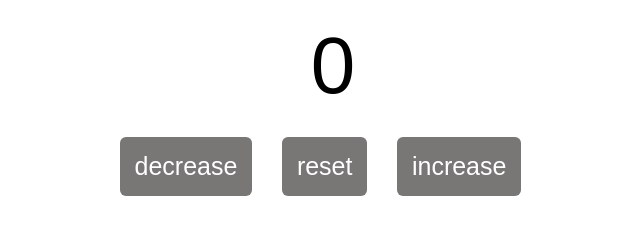
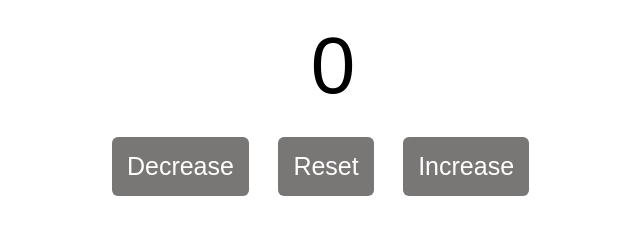
Before and after one commit to michaelHabiib/Counter, a plain HTML site: page index.html in a window 1280 px wide. Shown: the part 221-456 px from the top of the page, without its empty margins (307-947 px from the left). Drawn offline with Linux system fonts and the light colour scheme.

Commit message:
Update index.html

```diff
--- a/index.html
+++ b/index.html
@@ -12,9 +12,9 @@
         <h2>Counter</h2>
         <span id="value">0</span>
         <div class="btn-holder">
-            <button class="btn dec">decrease</button>
-            <button class="btn reset">reset</button>
-            <button class="btn incr" id="btn">increase</button>
+            <button class="btn dec">Decrease</button>
+            <button class="btn reset">Reset</button>
+            <button class="btn incr" id="btn">Increase</button>
         </div>
     </div>
     <script src="js/main.js" type="text/JavaScript"></script>
```
